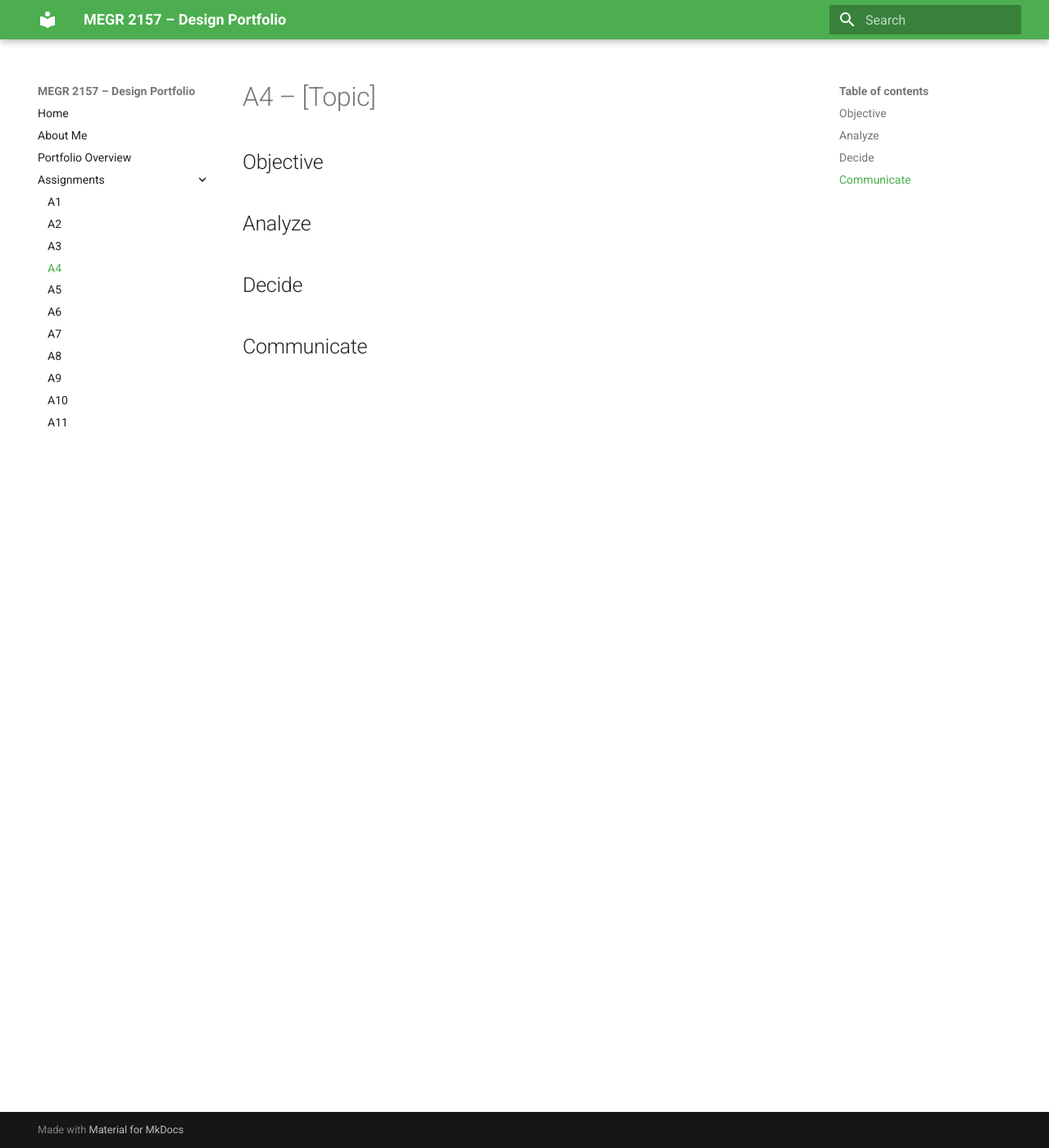
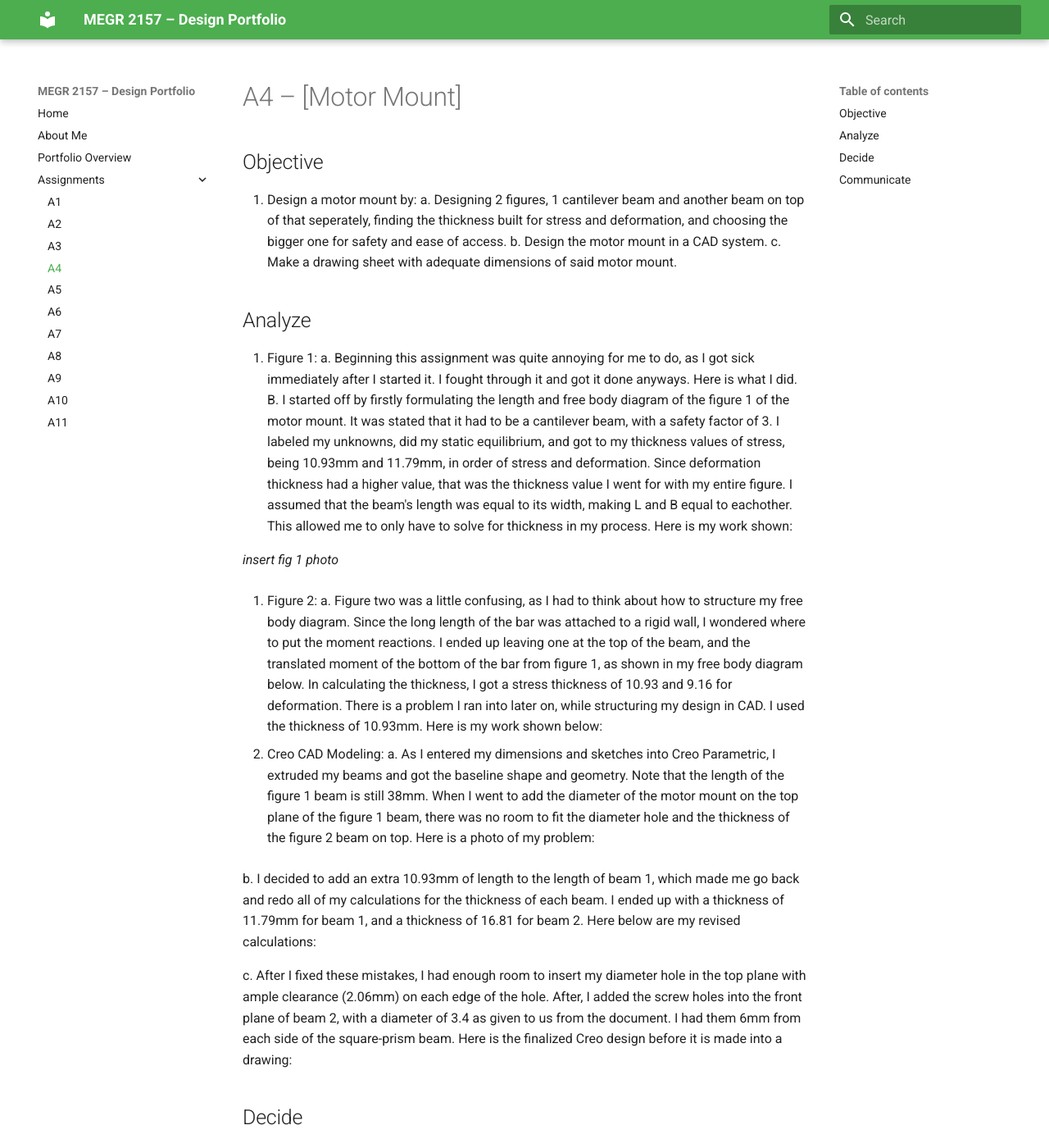
Before and after one commit to N03L1T0/megr2157-noel-portfolio, an MkDocs documentation site: the page built from docs/assignments/A04/index.md, in a window 1280 px wide and 1400 px high. Shown: the whole window at 82% size. Built offline with MkDocs 1.6.1 and Material for MkDocs 9.7.7, drawn with Linux system fonts in a browser that asks for light colours; some of the changed text lies outside the part shown.

Commit message:
started A4 writing
Updated the assignment details for A4, focusing on the motor mount design, analysis, and CAD modeling. Included objectives, figures, and communication of the process and challenges faced.

```diff
--- a/docs/assignments/A04/index.md
+++ b/docs/assignments/A04/index.md
@@ -1,12 +1,37 @@
-# A4 – [Topic]
+# A4 – [Motor Mount]
 
 ## Objective
 
+1. Design a motor mount by:
+   a. Designing 2 figures, 1 cantilever beam and another beam on top of that seperately, finding the thickness built for stress and deformation, and choosing the bigger one for safety and ease of access.
+   b. Design the motor mount in a CAD system.
+   c. Make a drawing sheet with adequate dimensions of said motor mount.
 
 ## Analyze
+
+1. Figure 1:
+  a. Beginning this assignment was quite annoying for me to do, as I got sick immediately after I started it. I fought through it and got it done anyways. Here is what I did.
+  B. I started off by firstly formulating the length and free body diagram of the figure 1 of the motor mount. It was stated that it had to be a cantilever beam, with a safety factor of 3. I labeled my unknowns, did
+my static equilibrium, and got to my thickness values of stress, being 10.93mm and 11.79mm, in order of stress and deformation. Since deformation thickness had a higher value, that was the thickness value I went for with my entire figure. I assumed that the beam's length was equal to its width, making L and B equal to eachother. This allowed me to only have to solve for thickness in my process. Here is my work shown:
+
+*insert fig 1 photo*
+
+2. Figure 2:
+   a. Figure two was a little confusing, as I had to think about how to structure my free body diagram. Since the long length of the bar was attached to a rigid wall, I wondered where to put the moment reactions. I ended up leaving one at the top of the beam, and the translated moment of the bottom of the bar from figure 1, as shown in my free body diagram below. In calculating the thickness, I got a stress thickness of 10.93 and 9.16 for deformation. There is a problem I ran into later on, while structuring my design in CAD. I used the thickness of 10.93mm. Here is my work shown below:
+
+3. Creo CAD Modeling:
+   a. As I entered my dimensions and sketches into Creo Parametric, I extruded my beams and got the baseline shape and geometry. Note that the length of the figure 1 beam is still 38mm. When I went to add the diameter of the motor mount on the top plane of the figure 1 beam, there was no room to fit the diameter hole and the thickness of the figure 2 beam on top. Here is a photo of my problem:
+
+   b. I decided to add an extra 10.93mm of length to the length of beam 1, which made me go back and redo all of my calculations for the thickness of each beam. I ended up with a thickness of 11.79mm for beam 1, and a thickness of 16.81 for beam 2. Here below are my revised calculations:
+
+  c. After I fixed these mistakes, I had enough room to insert my diameter hole in the top plane with ample clearance (2.06mm) on each edge of the hole. After, I added the screw holes into the front plane of beam 2, with a diameter of 3.4 as given to us from the document. I had them 6mm from each side of the square-prism beam. Here is the finalized Creo design before it is made into a drawing:
 
 
 ## Decide
 
+3. Creo Drawing(2157):
+   a. After finishing my Creo design, I was tasked with creating a drawing with ASME proportions and adequate views enough to allow someone to recreate my design without having to open the design file itself. I added every dimension I needed to, without any overlap and with ample space to read and see where everything is marked and placed with hidden lines. Here is my drawing sheet:
 
 ## Communicate
+
+This assignment took me about 6 hours inbetween being sick and fighting other priorities. It would have been much faster and easier if I wasn't in poor physical health.
```
